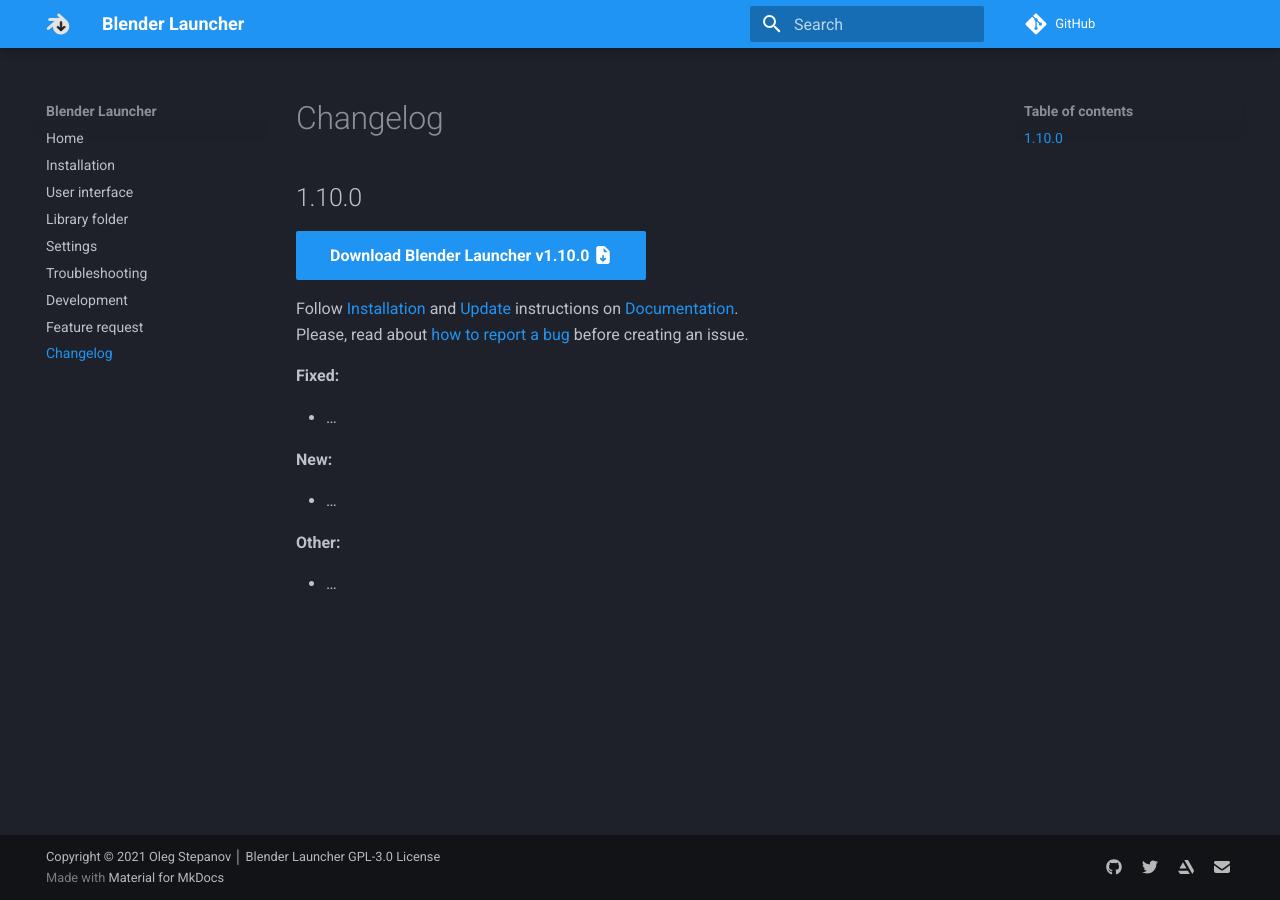
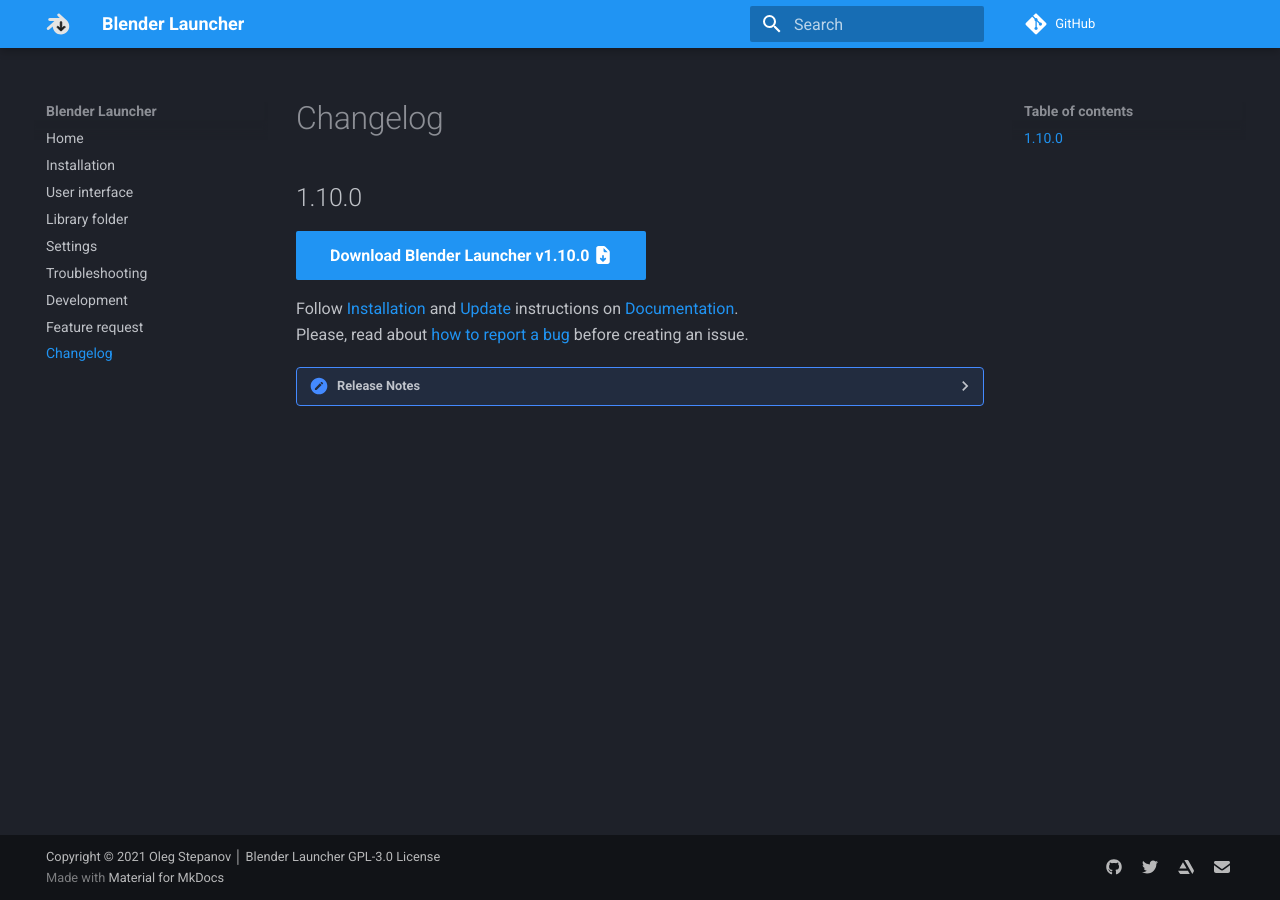
Before and after one commit to DotBow/Blender-Launcher, an MkDocs documentation site: the page built from docs/mkdocs/changelog.md, in a window 1280 px wide. Built offline with MkDocs 1.6.1 and Material for MkDocs 9.7.7, drawn with Linux system fonts in a browser that asks for light colours; comment, search, counter and statistics services are not loaded; some of the changed lines change nothing that is shown.

Commit message:
Update changelog.md

```diff
--- a/docs/mkdocs/changelog.md
+++ b/docs/mkdocs/changelog.md
@@ -9,14 +9,31 @@
 Follow [Installation](installation.md#installing-blender-launcher) and [Update](installation.md#updating-blender-launcher) instructions on [Documentation](https://dotbow.github.io/Blender-Launcher).<br>
 Please, read about [how to report a bug](troubleshooting.md) before creating an issue.
 
-**Fixed:**
+??? summary "Release Notes"
 
-- ...
+    **Fixed:**
 
-**New:**
+    - Symlink doesn't work if associated folder was deleted
+    - Small internal fixes and improvements
 
-- ...
+    **New:**
 
-**Other:**
+    - Refactored **Main Window** tabs and pages design
+    - Refactored list design with better alignments matched between tabs and pages
+    - Branch labels properly cropped when no enough space is available
+    - Show build phase (Alpha, Beta) for daily builds in downloads tab
+    - New **Favorites** tab that contains builds added from **Library** tab using context menu `Add To Favorites` action
+    - Branch renaming support for **Favorites** tab
+    - **Favorite** build renamed to **Quick Launch** and marks with play icon on the `Launch` button and `Blender` tray context menu action
+    - New builds now marks with dot icon instead of "New" label
+    - New option to disable tray icon and quit **Blender Launcher** on close
+    - Context menus automatically positioned under first available option
+    - Refactored automatic update system for better stability [#41]
 
-- ...
+    **Other:**
+
+    - **Wiki** was deprecated in favor of new [Documentation](https://dotbow.github.io/Blender-Launcher) site
+    - Reading local builds now is more stable and fast
+    - .blinfo file version update due to new **Favorites** tab - expect reloading all existing builds information at first start
+    - **PyInstaller** version updated to 4.2
+    - Added development packages to virtual environment
```
